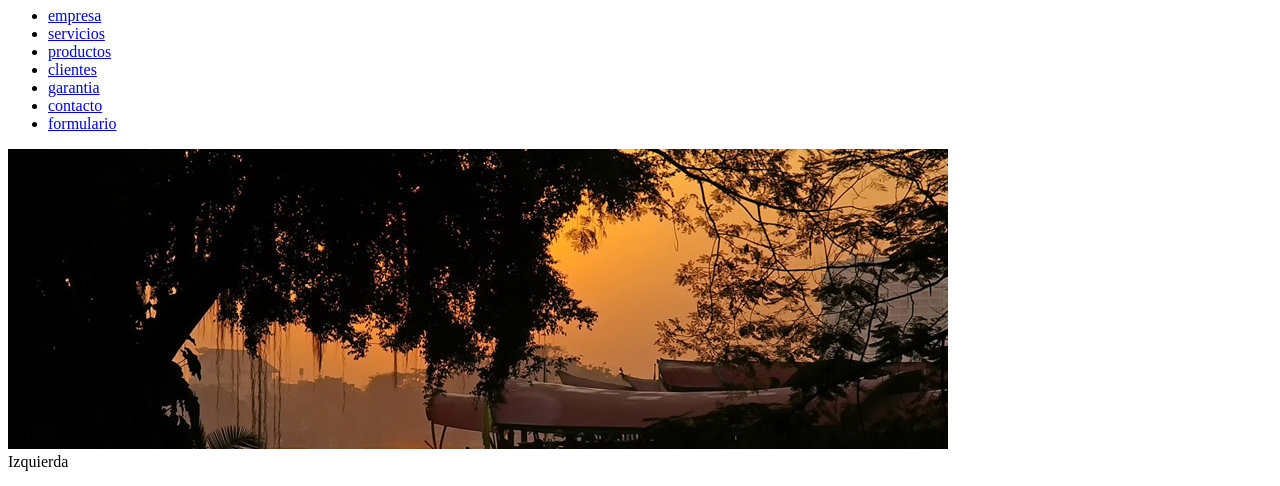
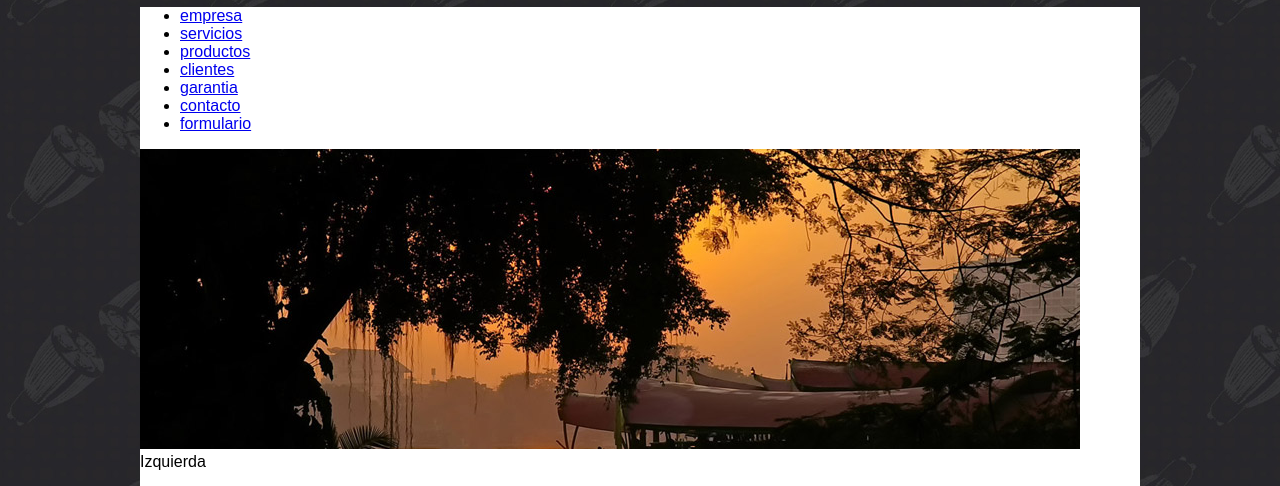
Before and after one commit to jonaastra550/sitio-clase, a plain HTML site: page index.html in a window 1280 px wide. Shown: the part 162-648 px from the top of the page. Drawn offline with Linux system fonts and the light colour scheme.

Commit message:
agrego algo de css

```diff
--- /dev/null
+++ b/estilos.css
@@ -0,0 +1,43 @@
+
+/* 1° Declaro las variables en la raiz de nuestro sitio para declararla en
+	cualquier lado.*/
+
+:root{
+	/*le pongo -- para identificar que es una variable */
+	--blanco: #FFF;
+	--negro: #000;
+	--naranja: #F90;
+
+}
+
+}
+
+*{
+	margin: 0;
+	padding: 0;
+	box-sizing: border-box;
+}
+
+body{
+	font-family: arial;
+	background-image: url(images/pattern.jpg);
+}
+
+.cabecera{
+		margin: auto;
+		max-width: 1000px;
+
+
+}
+
+
+.contenido{
+	 margin: auto;
+		max-width: 1000px;
+
+			/* 2° usamos la variable
+			la agregamos entre ver */
+			background-color: var(--blanco);
+
+
+}
--- a/index.html
+++ b/index.html
@@ -5,7 +5,7 @@
 		<title>3alas</title>
 
 
-		<!--<link href="pseudo.css" rel="stylesheet"> -->
+		<link href="estilos.css" rel="stylesheet">
 
 	</head>
 		<body>
@@ -97,7 +97,7 @@
 
 						<h2>Lampara led</h2>
 
-						<!-- <img src= -->
+						<!--<img src=( -->
 						</div>
 
 					</div><!-- cierra .der -->
```
